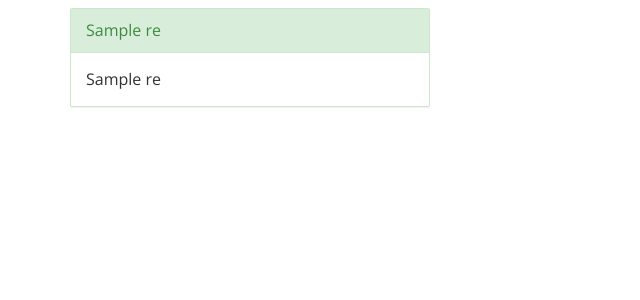
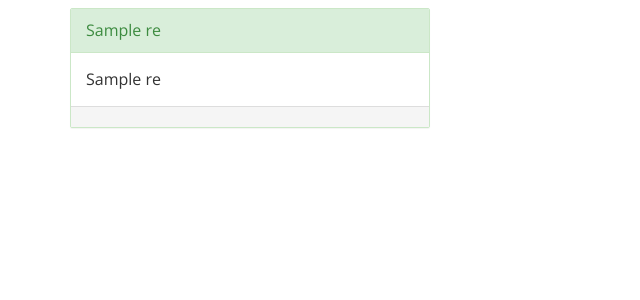
Before and after one commit to peta345/degicamel, a Flask app: template templates/index.html in a window 1280 px wide. Shown: the part 167-467 px from the top of the page, without its empty margins (0-640 px from the left). Run offline with Flask 2, Linux system fonts and the light colour scheme; the template is opened without the code that fills it: most values are stand-ins (such as "Sample title", 1, 10 or a date in 2020); some libraries are stand-ins or nearby versions.

Commit message:
panel-body and footer

```diff
--- a/templates/index.html
+++ b/templates/index.html
@@ -55,6 +55,9 @@
 				<div class="panel panel-success">
 					<div id="{{ res[0] }}" class="panel-heading" data-popover="true" data-html=true >{{ res[1] }}</div>
 					<div class="panel-body">{{ res[2] }}</div>
+					<div class="panel-footer">
+
+					</div>
 				</div>
 			</div>
 			{% endfor %}
--- a/templates/top.html
+++ b/templates/top.html
@@ -9,7 +9,6 @@
 </head>
 <body>
 	<header>
-		sh
 	</header>
 		<form action="{{ url_for('submit') }}" method="POST" class="text-center">
 		<div class="container">
```
